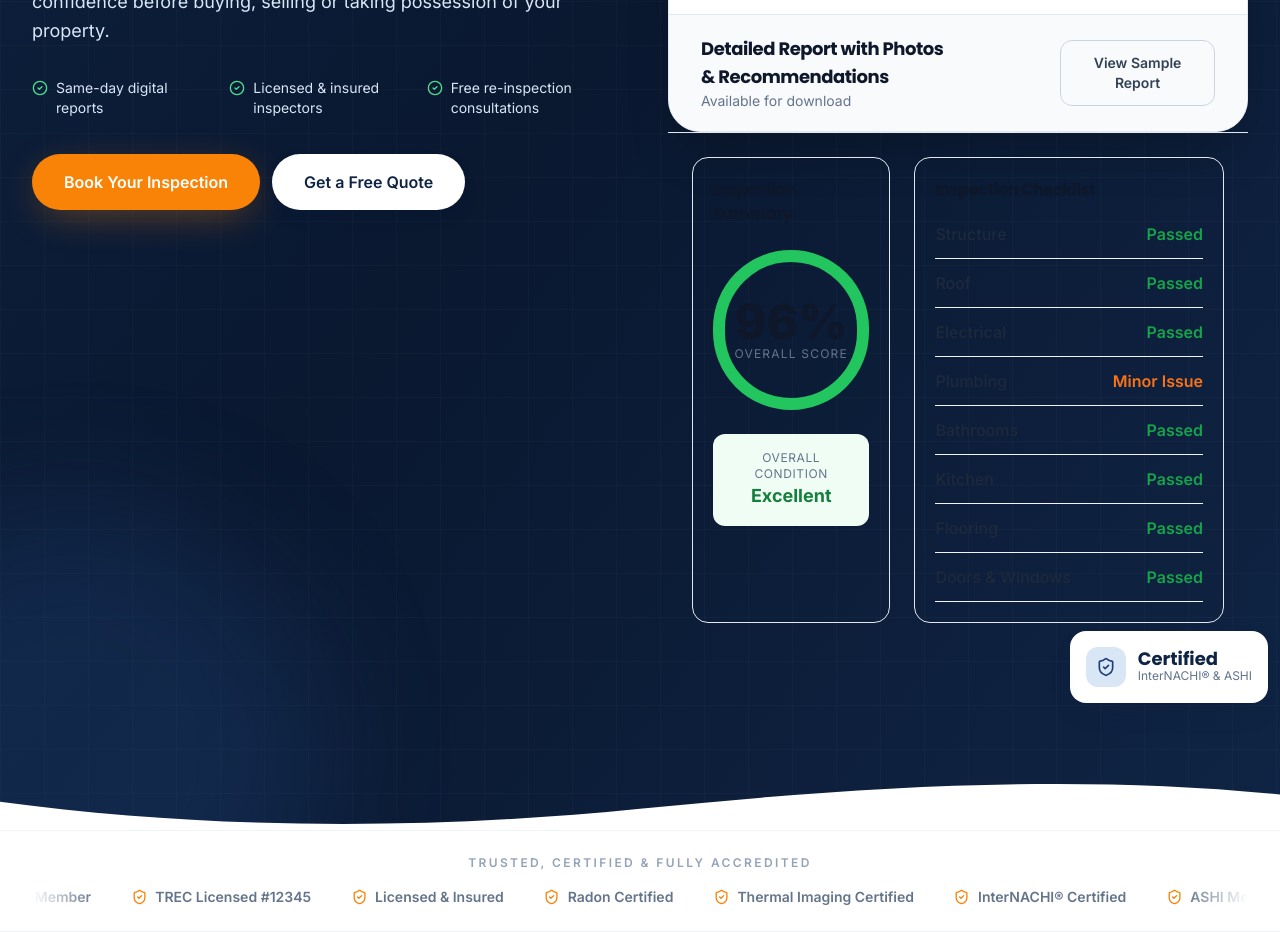
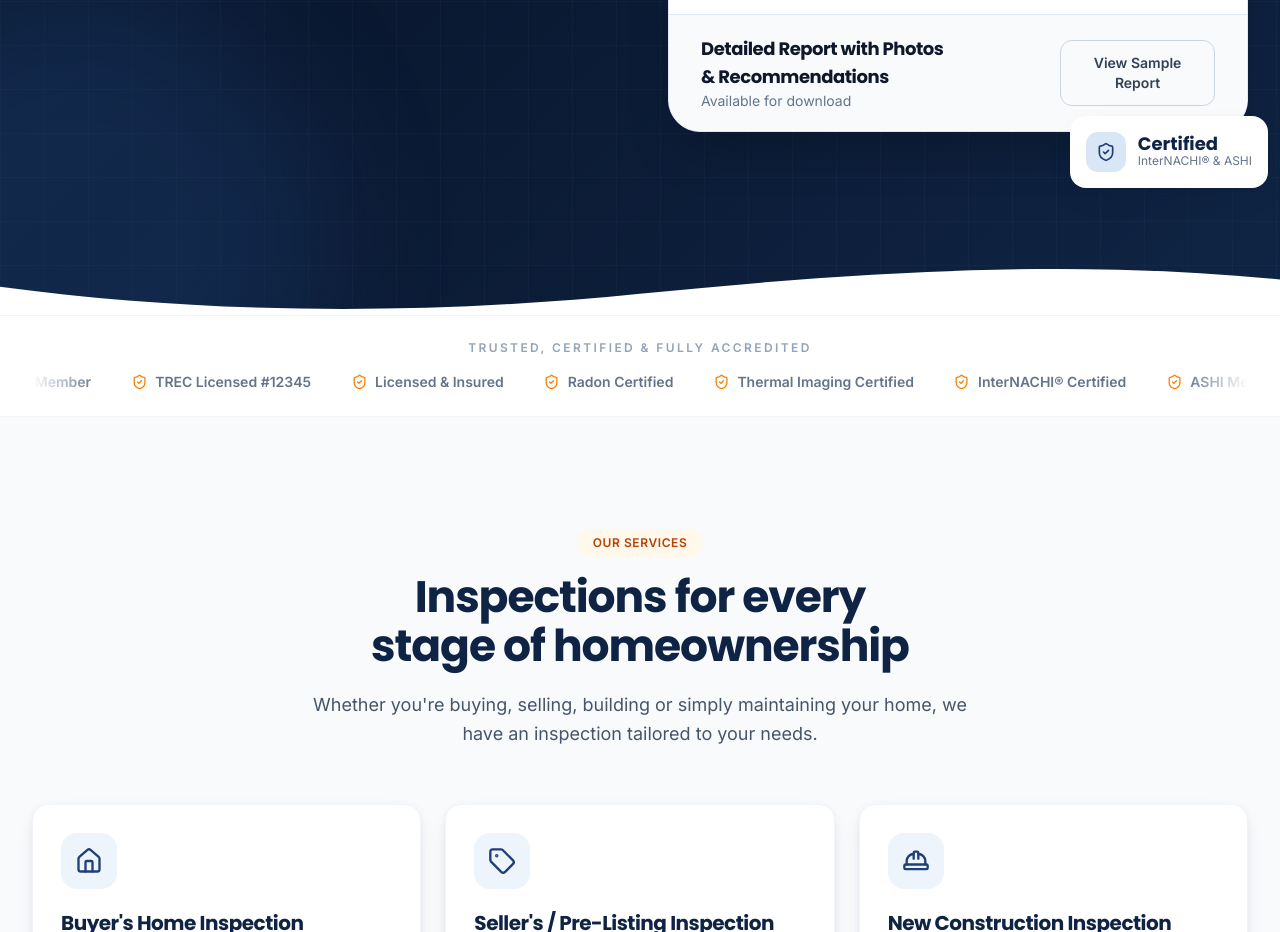
Before and after one commit to saichowdary96/4homeinspections, a Next.js app: page / in a window 1280 px wide. Shown: the part 1000-1932 px from the top of the page. Built offline with nearby package versions, Linux system fonts and the light colour scheme.

Commit message:
Update Hero.tsx

```diff
--- a/src/components/sections/Hero.tsx
+++ b/src/components/sections/Hero.tsx
@@ -280,96 +280,7 @@ export function Hero() {
 </div>
   </div>
 
-<div className="grid grid-cols-5 gap-6 border-t border-slate-200 p-6">
 
-  {/* Score Card */}
-
-  <div className="col-span-2 rounded-2xl border border-slate-200 p-5">
-
-    <h4 className="font-bold text-slate-900">
-      Inspection Summary
-    </h4>
-
-    <div className="mt-6 flex justify-center">
-
-      <div className="flex h-40 w-40 items-center justify-center rounded-full border-[12px] border-green-500">
-
-        <div className="text-center">
-
-          <div className="text-5xl font-extrabold text-slate-900">
-            96%
-          </div>
-
-          <div className="text-xs uppercase tracking-widest text-slate-500">
-            Overall Score
-          </div>
-
-        </div>
-
-      </div>
-
-    </div>
-
-    <div className="mt-6 rounded-xl bg-green-50 p-4 text-center">
-
-      <p className="text-xs uppercase tracking-wider text-slate-500">
-        Overall Condition
-      </p>
-
-      <p className="text-lg font-bold text-green-700">
-        Excellent
-      </p>
-
-    </div>
-
-  </div>
-
-  {/* Checklist */}
-
-  <div className="col-span-3 rounded-2xl border border-slate-200 p-5">
-
-    <h4 className="font-bold text-slate-900">
-      Inspection Checklist
-    </h4>
-
-    <div className="mt-5 space-y-3">
-
-      {[
-        ["Structure","Passed"],
-        ["Roof","Passed"],
-        ["Electrical","Passed"],
-        ["Plumbing","Minor Issue"],
-        ["Bathrooms","Passed"],
-        ["Kitchen","Passed"],
-        ["Flooring","Passed"],
-        ["Doors & Windows","Passed"],
-      ].map(([title,status])=>(
-        <div
-          key={title}
-          className="flex items-center justify-between border-b border-slate-100 pb-3"
-        >
-          <span className="font-medium text-slate-800">
-            {title}
-          </span>
-
-          <span
-            className={
-              status==="Passed"
-                ? "font-semibold text-green-600"
-                : "font-semibold text-orange-500"
-            }
-          >
-            {status}
-          </span>
-
-        </div>
-      ))}
-
-    </div>
-
-  </div>
-
-</div>
               {/* Floating badges */}
               <motion.div
                 animate={{ y: [0, -10, 0] }}
```
